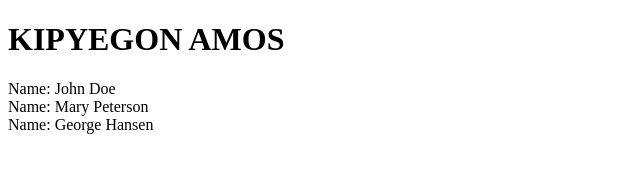
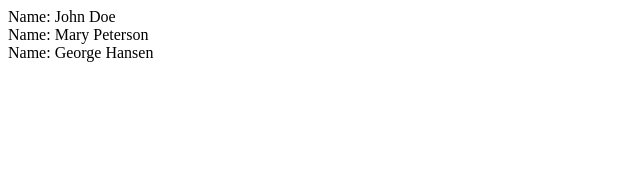
Before and after one commit to KIPYEGON2000/KIPYEGON2000, a plain HTML site: page index.html in a window 1280 px wide. Shown: the whole page, without its empty margins (0-640 px from the left). Drawn offline with Linux system fonts and the light colour scheme.

Commit message:
Update index.html

```diff
--- a/index.html
+++ b/index.html
@@ -7,10 +7,9 @@
     <title>JSON Test</title>
 </head>
 <body>
-    <h1>KIPYEGON AMOS </h1>
     <div id="myData"></div>
     <script>
-        fetch('people.json ')
+        fetch('people.json')
             .then(function (response) {
                 return response.json();
             })
@@ -23,7 +22,7 @@
         function appendData(data) {
             var mainContainer = document.getElementById("myData");
             for (var i = 0; i < data.length; i++) {
-                   var div = document.createElement("div");
+                var div = document.createElement("div");
                 div.innerHTML = 'Name: ' + data[i].firstName + ' ' + data[i].lastName;
                 mainContainer.appendChild(div);
             }
```
